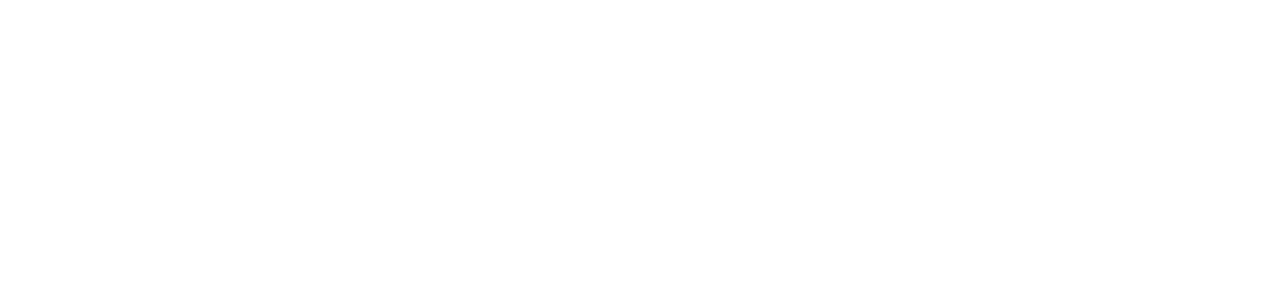
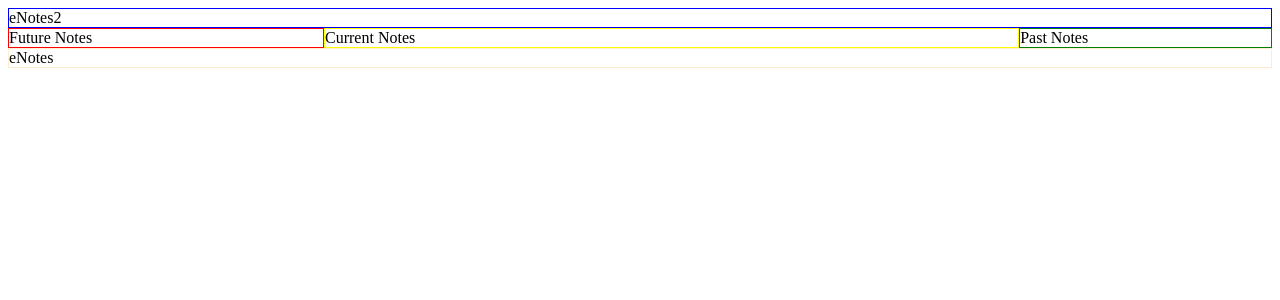
Before and after one commit to aftabnabi/eNotes2, an Angular app: page / in a window 1280 px wide. Shown: the top 300 px of the page. Built offline with nearby package versions, Linux system fonts and the light colour scheme.

Commit message:
2 files modified

```diff
--- a/src/app/app.component.css
+++ b/src/app/app.component.css
@@ -1,3 +1,42 @@
-p {
-  font-family: Lato;
+.grid-container {
+  display: grid;
+  grid-template-columns: repeat(2, 1fr) 1.2fr 0.8fr;
+  grid-template-rows: repeat(3, 1fr);
+  gap: 0px 0px;
+  grid-template-areas:
+    "Header Header Header Header"
+    "Sidebarleft center center Sidebarright"
+    "Footer Footer Footer Footer";
 }
+
+.Footer {
+  grid-area: Footer;
+  border: 1px solid blanchedalmond;
+}
+
+.Header {
+  display: grid;
+  grid-template-columns: repeat(3, 1fr);
+  grid-template-rows: 1fr;
+  gap: 0px 0px;
+  grid-template-areas:
+    ". . ."
+    ". . .";
+  grid-area: Header;
+  border: 1px solid blue;
+}
+
+.Sidebarleft {
+  grid-area: Sidebarleft;
+  border: 1px solid red;
+}
+
+.Sidebarright {
+  grid-area: Sidebarright;
+  border: 1px solid green;
+}
+
+.center {
+  grid-area: center;
+  border: 1px solid yellow;
+}
--- a/src/app/app.component.html
+++ b/src/app/app.component.html
@@ -1,9 +1,9 @@
 
 <div class="grid-container">
 
-  <div class="Header"></div>
-  <div class="Sidebarleft"></div>
-  <div class="Sidebarright"></div>
-  <div class="center"></div>
-  <div class="Footer"></div>
+  <div class="Header">eNotes2</div>
+  <div class="Sidebarleft">Future Notes</div>
+  <div class="Sidebarright">Past Notes</div>
+  <div class="center">Current Notes</div>
+  <div class="Footer">eNotes</div>
 </div>
```
